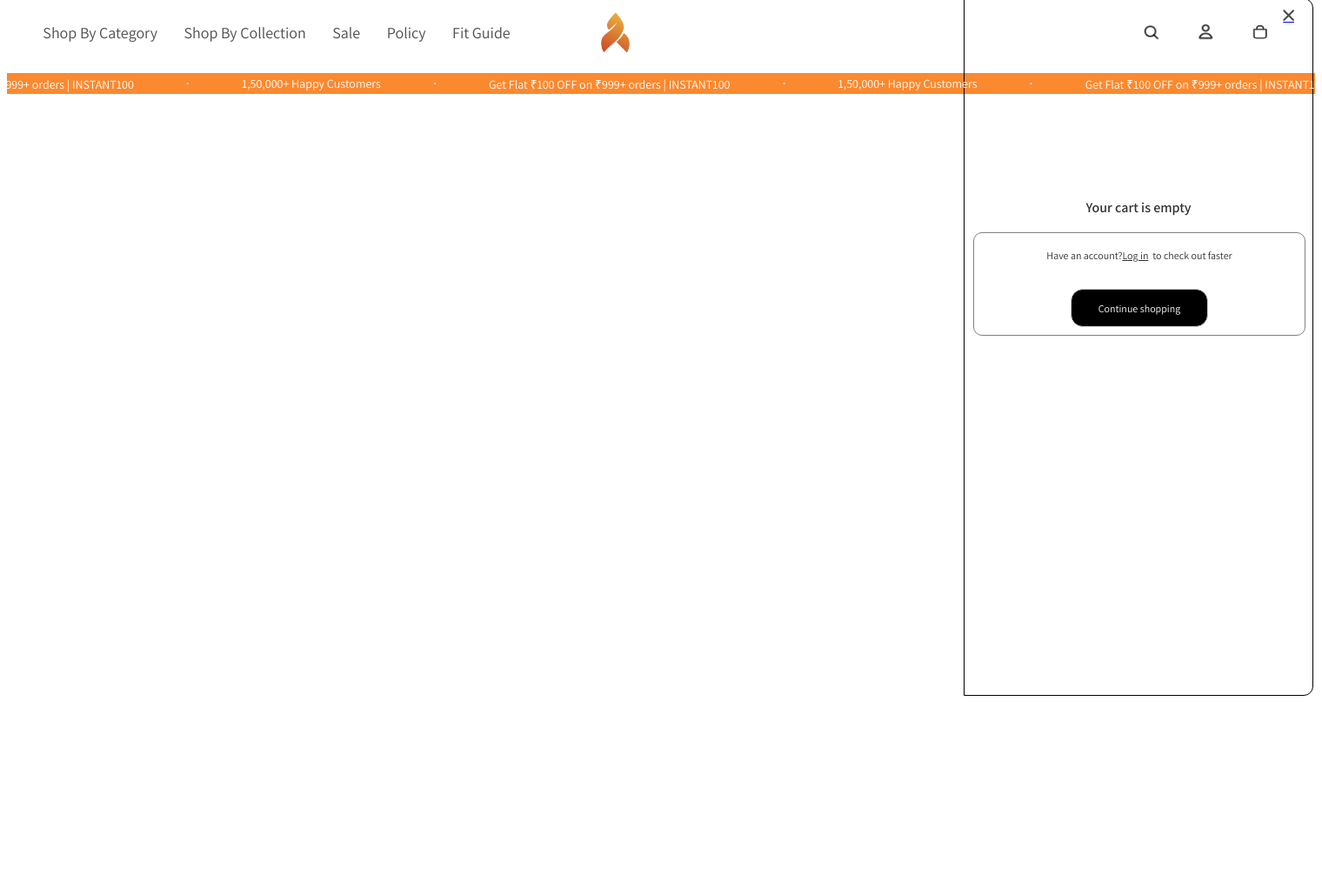
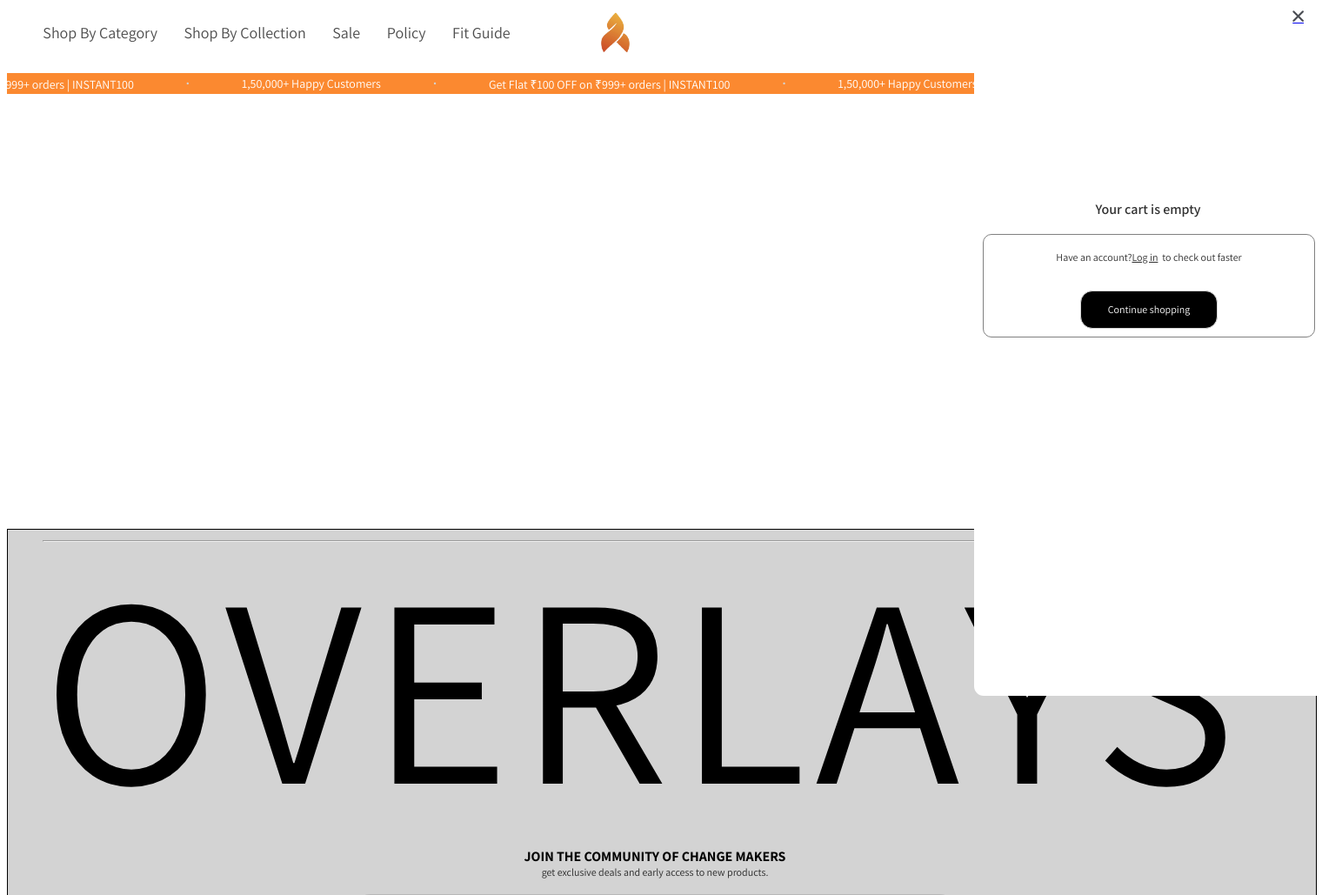
Before and after one commit to taresh2504/Django_StaticProject, a Django app: page /landing/bag/ in a window 1520 px wide. Shown: the top 1029 px of the page at 87% size. Run offline with Django 5.2, Linux system fonts and the light colour scheme; some libraries are stand-ins or nearby versions.

Commit message:
css fixed 2

```diff
--- a/Django_StaticProject/project/app/static/css/base.css
+++ b/Django_StaticProject/project/app/static/css/base.css
@@ -66,6 +66,12 @@
     /* position: relative; */
     position: relative;
     /* z-index: 9999; */
+}
+
+.hide-icons{
+    /* display: none !important; */
+    visibility: hidden;
+    pointer-events: none;
 }
 
 .icon{
@@ -813,7 +819,7 @@
     display: block;
 }
 
-.cartmain-box{
+/* .cartmain-box{
     border: 1px solid black;
     border-top-right-radius: 11px;
     border-bottom-right-radius: 11px;
@@ -821,7 +827,20 @@
     height: 100vh;
     margin-left: 1100px;
     margin-top: -110px;
-    /* z-index: 10000; */
+    z-index: 10000;
+} */
+
+.cartmain-box{
+    position: fixed;
+    top: 0;
+    right: 0;
+    width: 400px;
+    height: 100vh;
+    background: white;
+    z-index: 10000;
+    overflow: hidden;
+    border-top-left-radius: 11px;
+    border-bottom-left-radius: 11px;
 }
 
 .cartmain-box{
@@ -904,6 +923,8 @@
     background-color: #fb8930;
     color: white;
     overflow: hidden;
+    position: relative;
+    z-index: 1;
 }
 
 .offer-track {
--- a/Django_StaticProject/project/app/templates/base.html
+++ b/Django_StaticProject/project/app/templates/base.html
@@ -187,7 +187,7 @@
     <div class="nav-logo">
             <img src="{% static 'images/logo4.jpg' %}" class="logo" alt="logo">
         </div>
-        <div class="icon-box">
+        <div class="icon-box {% if bag %}hide-icons{% endif %}">
             <a href="{% url 'search' %}"><div><img class="icon" id="search-logo" src="{% static 'images/SearchIconLogoImage.png' %}" alt="search-icon"></div></a>
             <a href="{% url 'account' %}"><div><img class="icon" src="{% static 'images/UserLogoImage.png' %}" alt="profile-icon"></div></a>
             <a href="{% url 'bag' %}"><div><img class="icon" src="{% static 'images/BagLogoImage.png' %}" alt="bag-logo"></div></a>
```
